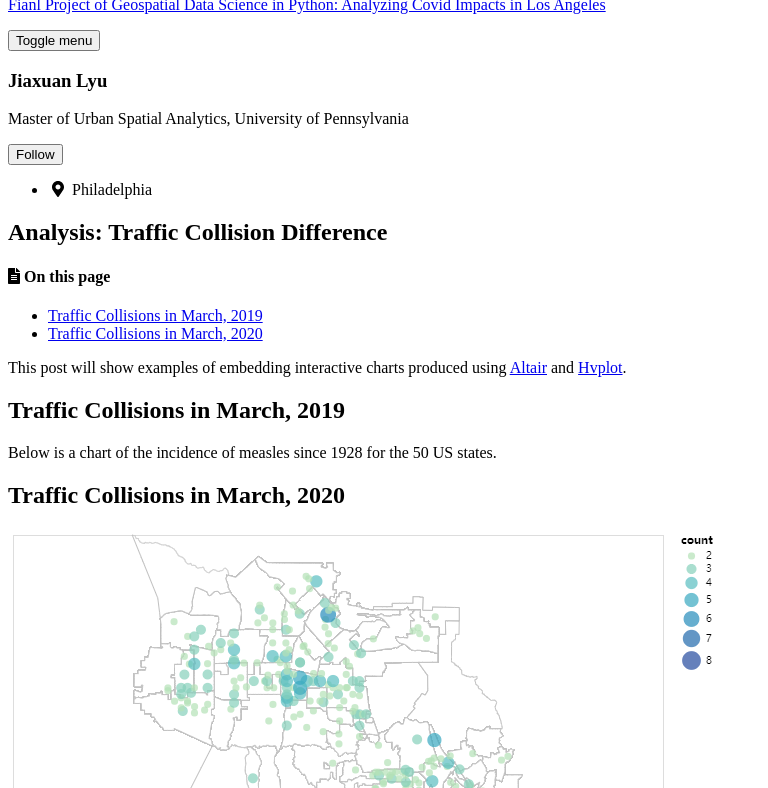
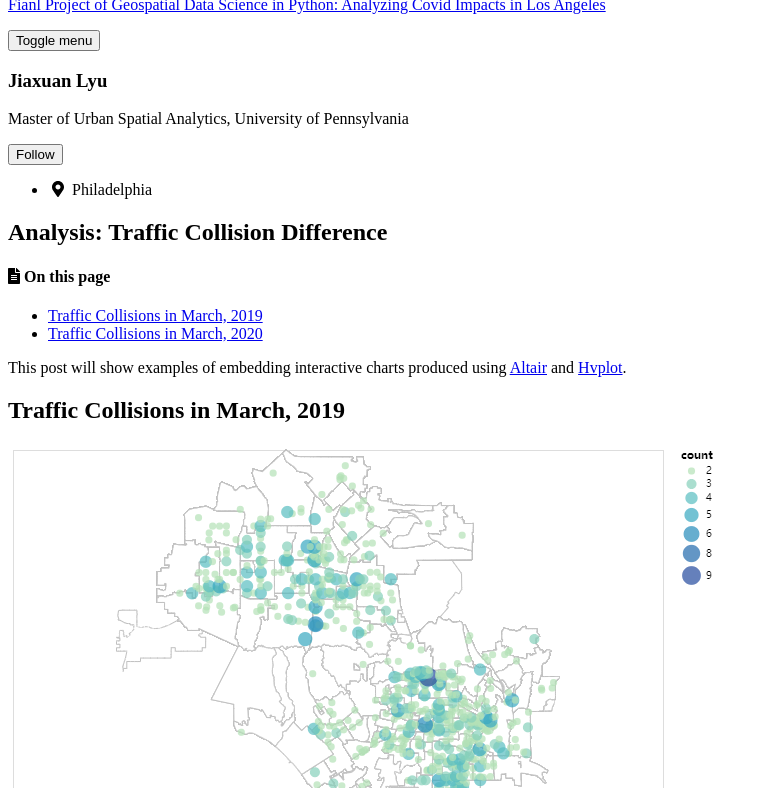
Before and after one commit to jiaxuanlyu/Geospatial-LA-Covid-Analysis, a Jekyll site: the page built from _posts/2020-12-17-4-collision-diff.md, in a window 1280 px wide and 900 px high, cut to the strip 112-900 px from the top of the window. Shown: the whole strip, without its empty margins (0-768 px from the left). Built offline with Jekyll 4.4.1, drawn with Linux system fonts in a browser that asks for light colours; cached includes are drawn as plain includes; nearby versions of some CDN libraries.

Commit message:
Update 2020-12-17-4-collision-diff.md

```diff
--- a/_posts/2020-12-17-4-collision-diff.md
+++ b/_posts/2020-12-17-4-collision-diff.md
@@ -15,10 +15,7 @@ This post will show examples of embedding interactive charts produced using [Alt
 
 ## Traffic Collisions in March, 2019
 
-Below is a chart of the incidence of measles since 1928 for the 50 US states.
-
-<div id="altair-chart-5"></div>
-
+![daily-mean-diff]({{ site.url }}{{ site.baseurl }}/charts/collision19.png)
 
 ## Traffic Collisions in March, 2020
 
```
